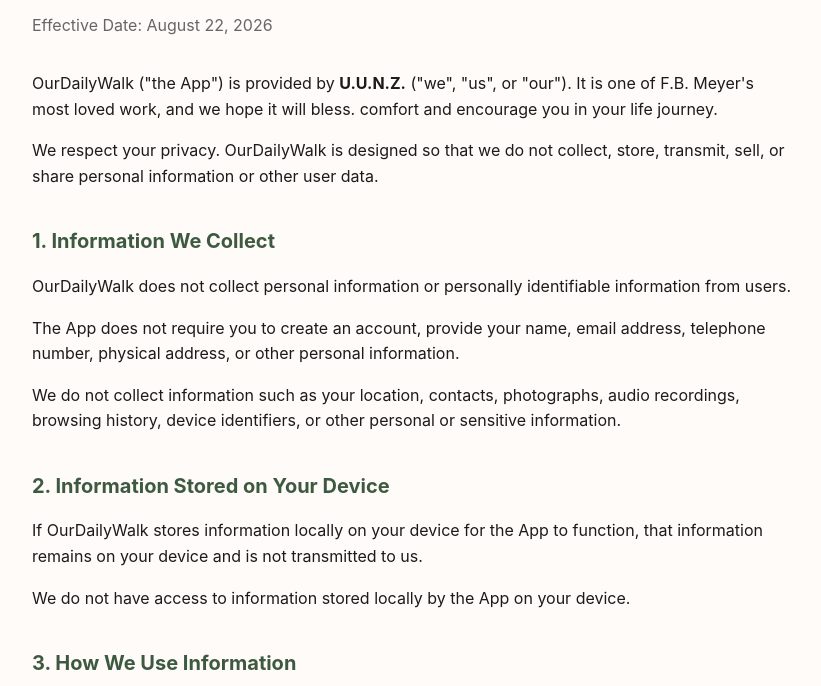
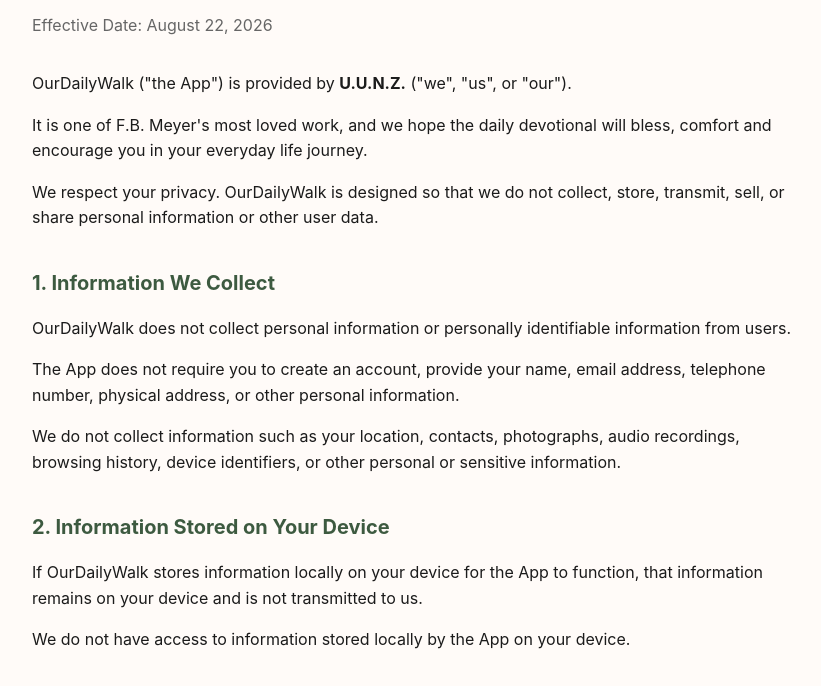
Before and after one commit to uunewzeal/ourdailywalk-privacy, a plain HTML site: page index.html in a window 1280 px wide. Shown: the part 108-794 px from the top of the page, without its empty margins (228-1049 px from the left). Drawn offline with Linux system fonts and the light colour scheme.

Commit message:
Update index.html

```diff
--- a/index.html
+++ b/index.html
@@ -27,7 +27,9 @@
 <h1>OurDailyWalk Privacy Policy</h1>
 <p class="effective-date">Effective Date: August 22, 2026</p>
 
-<p>OurDailyWalk ("the App") is provided by <strong>U.U.N.Z.</strong> ("we", "us", or "our"). It is one of F.B. Meyer's most loved work, and we hope it will bless. comfort and encourage you in your life journey.</p>
+<p>OurDailyWalk ("the App") is provided by <strong>U.U.N.Z.</strong> ("we", "us", or "our"). </p>
+
+<p>It is one of F.B. Meyer's most loved work, and we hope the daily devotional will bless, comfort and encourage you in your everyday life journey.</p>
 
 <p>We respect your privacy. OurDailyWalk is designed so that we do not collect, store, transmit, sell, or share personal information or other user data.</p>
 
```
